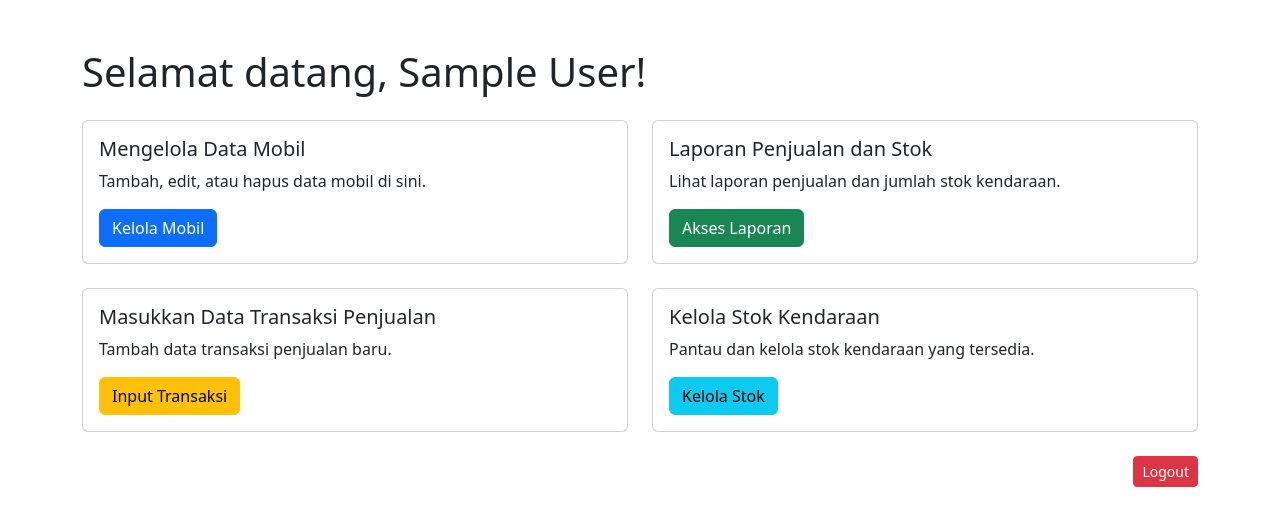
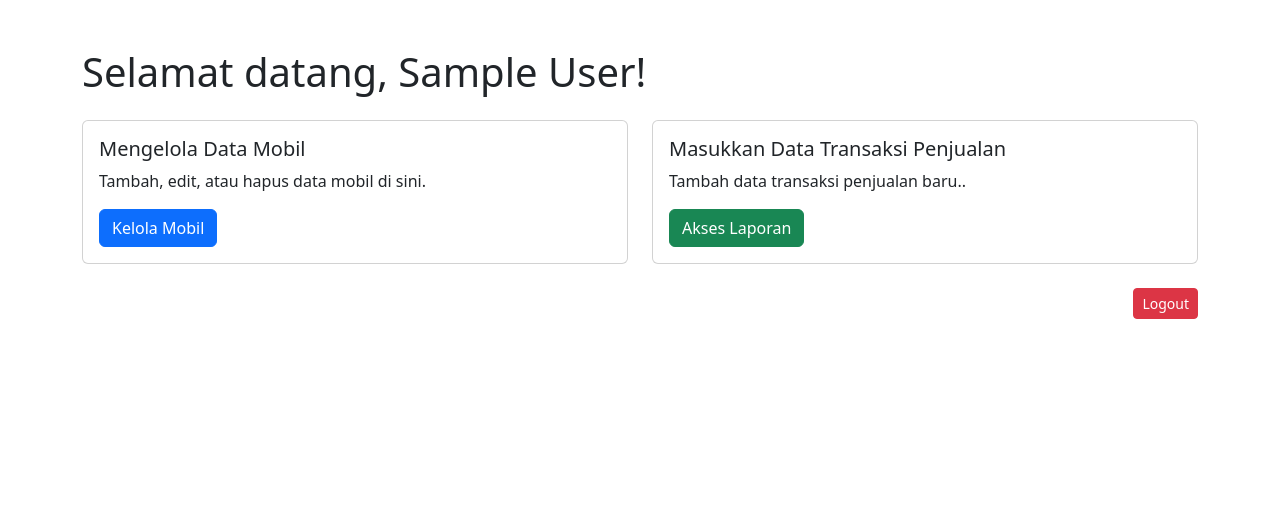
Before and after one commit to nakadaalpha/notnull, a CodeIgniter app: page /notnull/index.php/admin/index in a window 1280 px wide. Shown: the top 526 px of the page. Run offline with CodeIgniter, Linux system fonts and the light colour scheme; the visitor is signed in with stand-in values (Sample User, id 1).

Commit message:
Dashboard

```diff
--- a/application/views/pages/admin_dashboard.php
+++ b/application/views/pages/admin_dashboard.php
@@ -8,54 +8,38 @@
 </head>
 <body>
 
-    <!-- Main Content -->
+
     <div class="container mt-5">
         <h1 class="mb-4">Selamat datang, <?= $admin_name; ?>!</h1>
 
         <div class="row">
-            <!-- Manage Cars -->
+
             <div class="col-md-6 mb-4">
                 <div class="card">
                     <div class="card-body">
                         <h5 class="card-title">Mengelola Data Mobil</h5>
                         <p class="card-text">Tambah, edit, atau hapus data mobil di sini.</p>
-                        <a href="<?= base_url('car/manage'); ?>" class="btn btn-primary">Kelola Mobil</a>
+                        <a href="<?= base_url('Car'); ?>" class="btn btn-primary">Kelola Mobil</a>
                     </div>
                 </div>
             </div>
 
-            <!-- Sales and Stock Reports -->
+
             <div class="col-md-6 mb-4">
                 <div class="card">
                     <div class="card-body">
-                        <h5 class="card-title">Laporan Penjualan dan Stok</h5>
-                        <p class="card-text">Lihat laporan penjualan dan jumlah stok kendaraan.</p>
-                        <a href="<?= base_url('reports/sales'); ?>" class="btn btn-success">Akses Laporan</a>
+                        <h5 class="card-title">Masukkan Data Transaksi Penjualan</h5>
+                        <p class="card-text">Tambah data transaksi penjualan baru..</p>
+                        <a href="<?= base_url('transaction'); ?>" class="btn btn-success">Akses Laporan</a>
                     </div>
                 </div>
             </div>
 
-            <!-- Input Transactions -->
-            <div class="col-md-6 mb-4">
-                <div class="card">
-                    <div class="card-body">
-                        <h5 class="card-title">Masukkan Data Transaksi Penjualan</h5>
-                        <p class="card-text">Tambah data transaksi penjualan baru.</p>
-                        <a href="<?= base_url('transactions/input'); ?>" class="btn btn-warning">Input Transaksi</a>
-                    </div>
-                </div>
-            </div>
 
-            <!-- Manage Stock -->
-            <div class="col-md-6 mb-4">
-                <div class="card">
-                    <div class="card-body">
-                        <h5 class="card-title">Kelola Stok Kendaraan</h5>
-                        <p class="card-text">Pantau dan kelola stok kendaraan yang tersedia.</p>
-                        <a href="<?= base_url('stock/manage'); ?>" class="btn btn-info">Kelola Stok</a>
-                    </div>
-                </div>
-            </div>
+
+
+
+
         </div>
         <a class="btn btn-danger btn-sm mb-3 float-end" href="<?= base_url('admin/logout'); ?>">Logout</a>
     </div>
```
Also changed, not shown: application/views/car/list_cars.php (+24 -5 lines).
